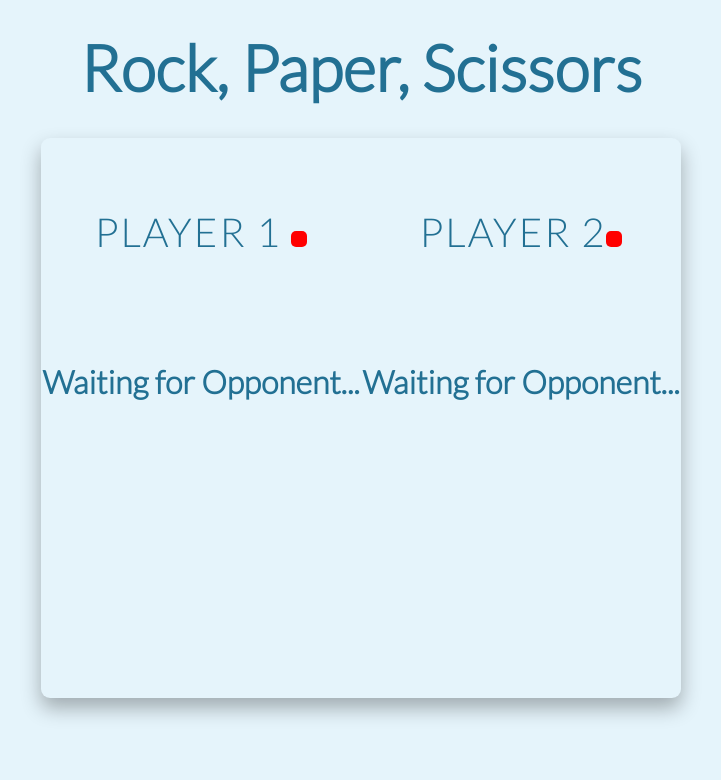
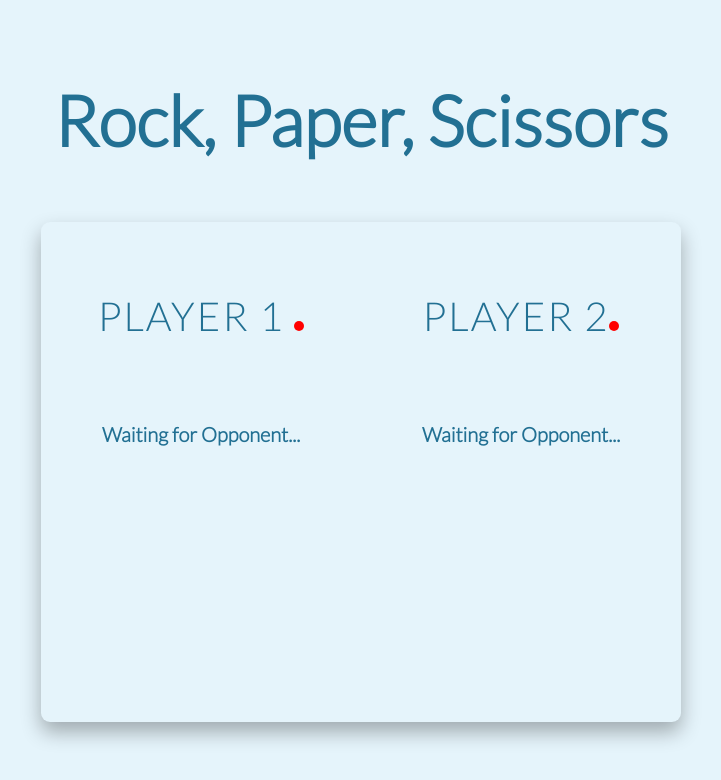
Before and after one commit to nchomsky/RockPaperScissors, a website: page public/multiplayer.html in a window 1280 px wide. Shown: the whole page, without its empty margins (279-1000 px from the left). Drawn offline with nearby package versions, Linux system fonts and the light colour scheme; no server answers.

Commit message:
Change to flex layout

```diff
--- a/public/multiplayer.html
+++ b/public/multiplayer.html
@@ -29,9 +29,9 @@
     <script src="app.js" charset="utf-8" defer></script>
   </head>
   <body>
-    <div>
+    <div class="root">
       <h1 class="title">Rock, Paper, Scissors</h1>
-      <div class="wrapper clearfix">
+      <div class="container">
         <div class="player-1-panel player p1 p1-panel">
           <div class="player-name connected" id="name-1">
             Player 1 <span></span>
--- a/public/style.css
+++ b/public/style.css
@@ -9,49 +9,42 @@
 *** GENERAL
 **********************************************/
 
-* {
+*,
+*::after,
+*::before {
   margin: 0;
   padding: 0;
   box-sizing: inherit;
 }
 
-.clearfix::after {
-  content: "";
-  display: table;
-  clear: both;
-}
-/*
-----------Shouldn't have all these in body should divide up into approprite classes------
-body {
-  background-size: cover;
-  background-position: center;
-  position: relative;
-  height: 100vh;
-
-
-
-} */
-
 html {
-  font-size: 100%;
+  font-size: 62.5%;
 }
 
 body {
+  box-sizing: border-box;
+}
+
+/* ---------- LAYOUT ---------- */
+
+.root {
   background-color: #e5f4fb;
   color: #227093;
   font-family: Lato;
   font-weight: 100;
   overflow-x: hidden;
-  box-sizing: border-box;
+  display: flex;
+  flex-direction: column;
+  justify-content: center;
+  align-items: center;
+  height: 100vh;
 }
 
-.wrapper {
+.container {
+  min-height: 50rem;
   width: 50%;
   position: relative;
   border-radius: 9px;
-  top: 50%;
-  left: 50%;
-  transform: translateX(-50%);
   background-color: #e5f4fb;
   box-shadow: 0px 10px 20px rgba(0, 0, 0, 0.3);
   overflow: hidden;
@@ -69,8 +62,14 @@ body {
   background-color: #d6eef962;
 }
 
-h1 {
-  color: #227093;
+/* ---------- Title ---------- */
+
+.title {
+  justify-self: flex-start;
+  margin-bottom: 6rem;
+  font-family: lato;
+  font-weight: 600;
+  font-size: 7rem;
 }
 
 /**********************************************
@@ -251,21 +250,6 @@ button:focus {
 }
 
 /**********************************************
-*** Title
-**********************************************/
-
-.title {
-  display: block;
-  padding-top: 2.25%;
-  margin-bottom: 0.5em;
-  text-align: center;
-  /* font-family: "Oswald", sans-serif; */
-  font-family: lato;
-  font-weight: 600;
-  font-size: 400%;
-}
-
-/**********************************************
 *** Outcome
 **********************************************/
 
```
Also changed, not shown: public/singleplayer.html (+2 -2 lines).
